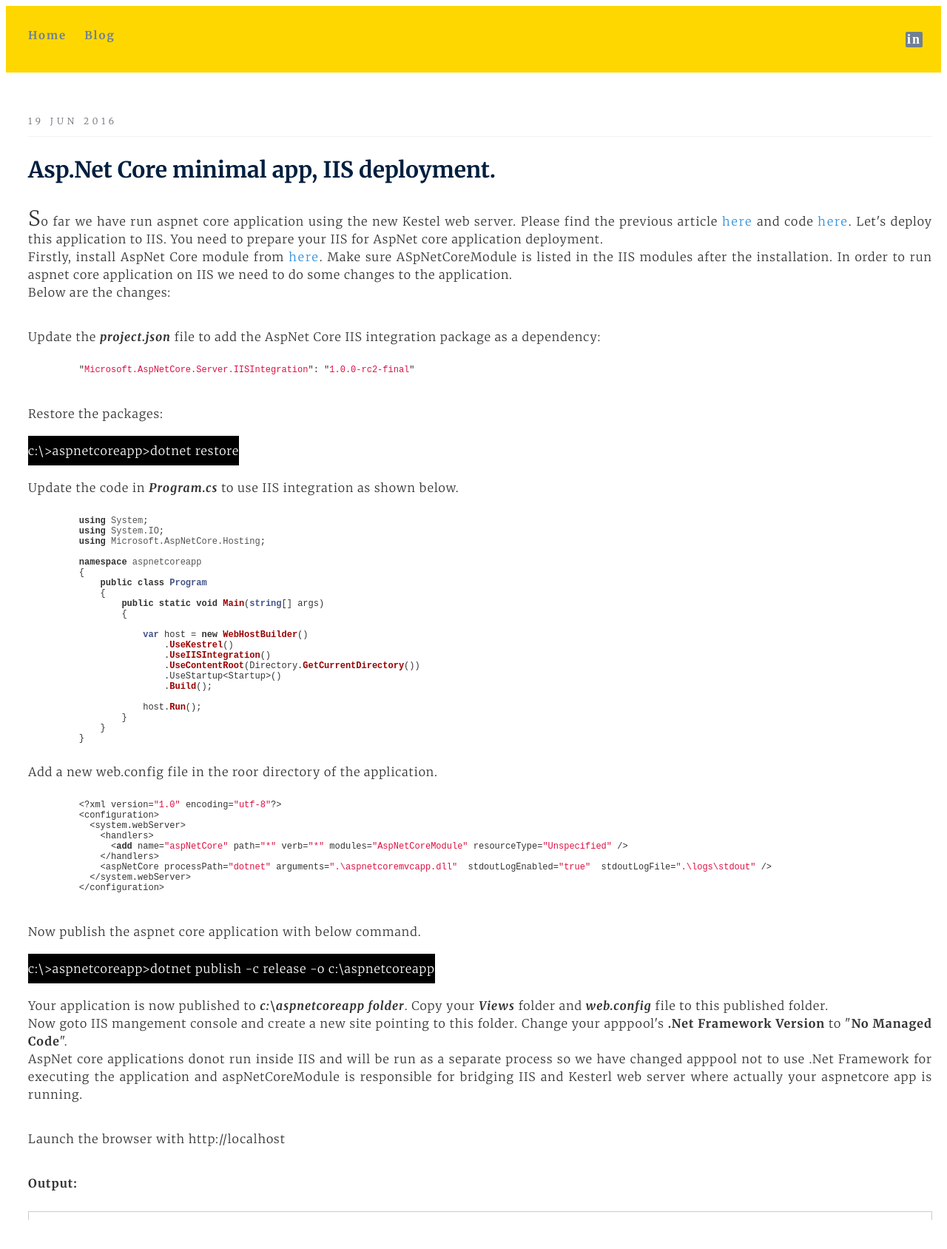
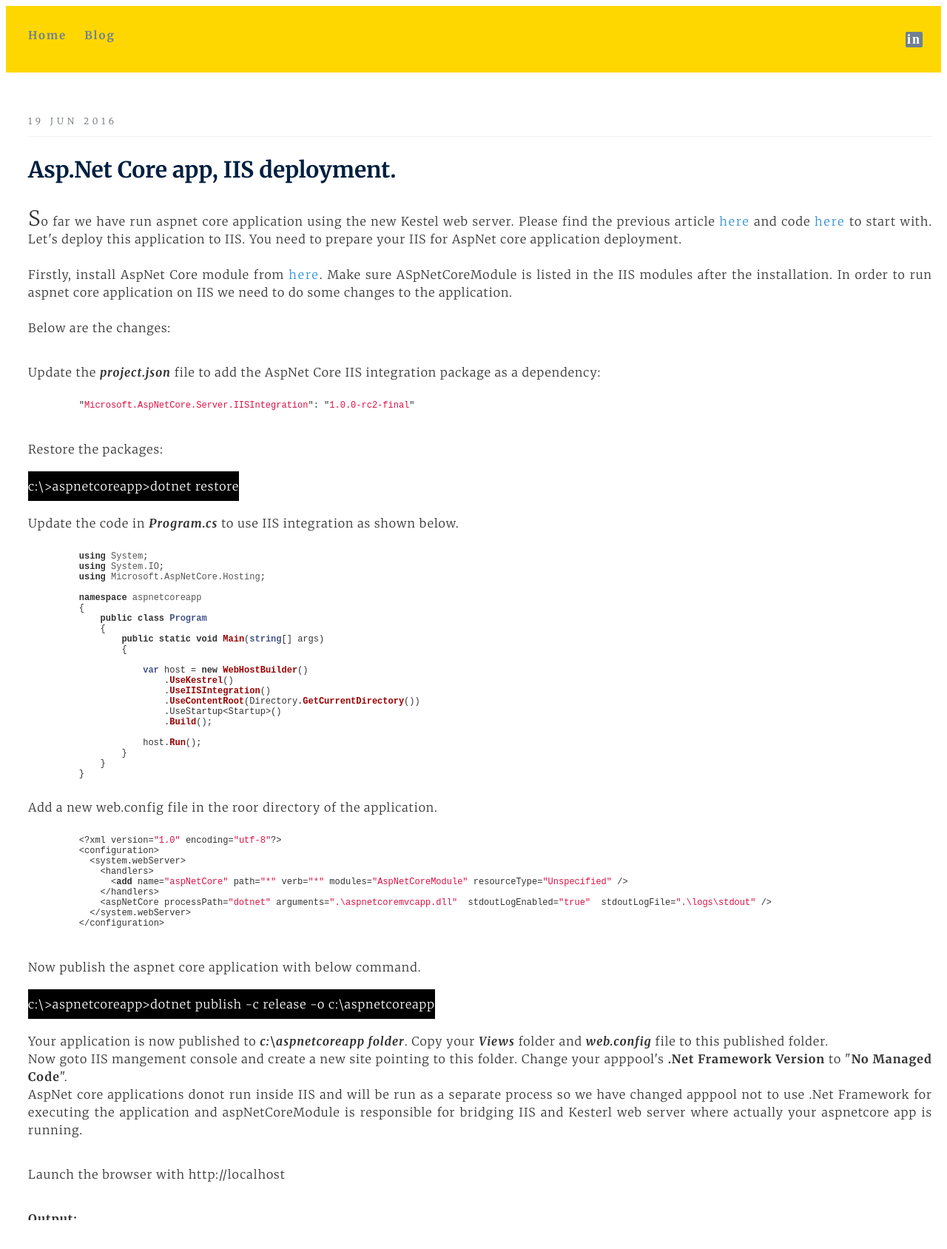
Before and after one commit to srirangamv/srirangamv.github.io, a Jekyll site: the page built from _posts/2016-06-19-aspnetcore-minimalapp-iis-deployment.md, in a window 1280 px wide. Shown: the top 1688 px of the page at 74% size. Built offline with Jekyll 4.4.1, drawn with Linux system fonts in a browser that asks for light colours.

Commit message:
minor changes.

```diff
--- a/_posts/2016-06-19-aspnetcore-minimalapp-iis-deployment.md
+++ b/_posts/2016-06-19-aspnetcore-minimalapp-iis-deployment.md
@@ -1,14 +1,14 @@
 ---
 layout: post
-title: "Asp.Net Core minimal app, IIS deployment."
+title: "Asp.Net Core app, IIS deployment."
 date: 2016-06-19
 ---
 
 <p>
-So far we have run aspnet core application using the new Kestel web server. Please find the previous article <a href="http://vwtt.github.io/blog/2016/06/05/aspnetcore-minimalapp">here</a> and code <a href="https://github.com/vwtt/aspnetcoreminapp">here</a>. Let's deploy this application to IIS.
-You need to prepare your IIS for AspNet core application deployment. <br>Firstly,  install AspNet Core module  from <a href="https://go.microsoft.com/fwlink/?LinkId=798480" title="AspNet Core Windows Hosting" target="_blank">here</a>.
+So far we have run aspnet core application using the new Kestel web server. Please find the previous article <a href="http://vwtt.github.io/blog/2016/06/05/aspnetcore-minimalapp" target="_blank">here</a> and code <a href="https://github.com/vwtt/aspnetcoreminapp" target="_blank">here</a> to start with. Let's deploy this application to IIS.
+You need to prepare your IIS for AspNet core application deployment. <br><br>Firstly,  install AspNet Core module  from <a href="https://go.microsoft.com/fwlink/?LinkId=798480" title="AspNet Core Windows Hosting" target="_blank">here</a>.
 Make sure ASpNetCoreModule is listed in the IIS modules after the installation. In order to run aspnet core application on IIS we need to do some changes to the application.
-<br>Below are the changes:
+<br><br>Below are the changes:
 </p>
 
 <p>Update the <b><i>project.json</i></b> file to add the AspNet Core IIS integration package as a dependency:</p>
```
Also changed, not shown: _posts/2016-06-05-aspnetcore-minimalapp.md (+1 -1 lines).
